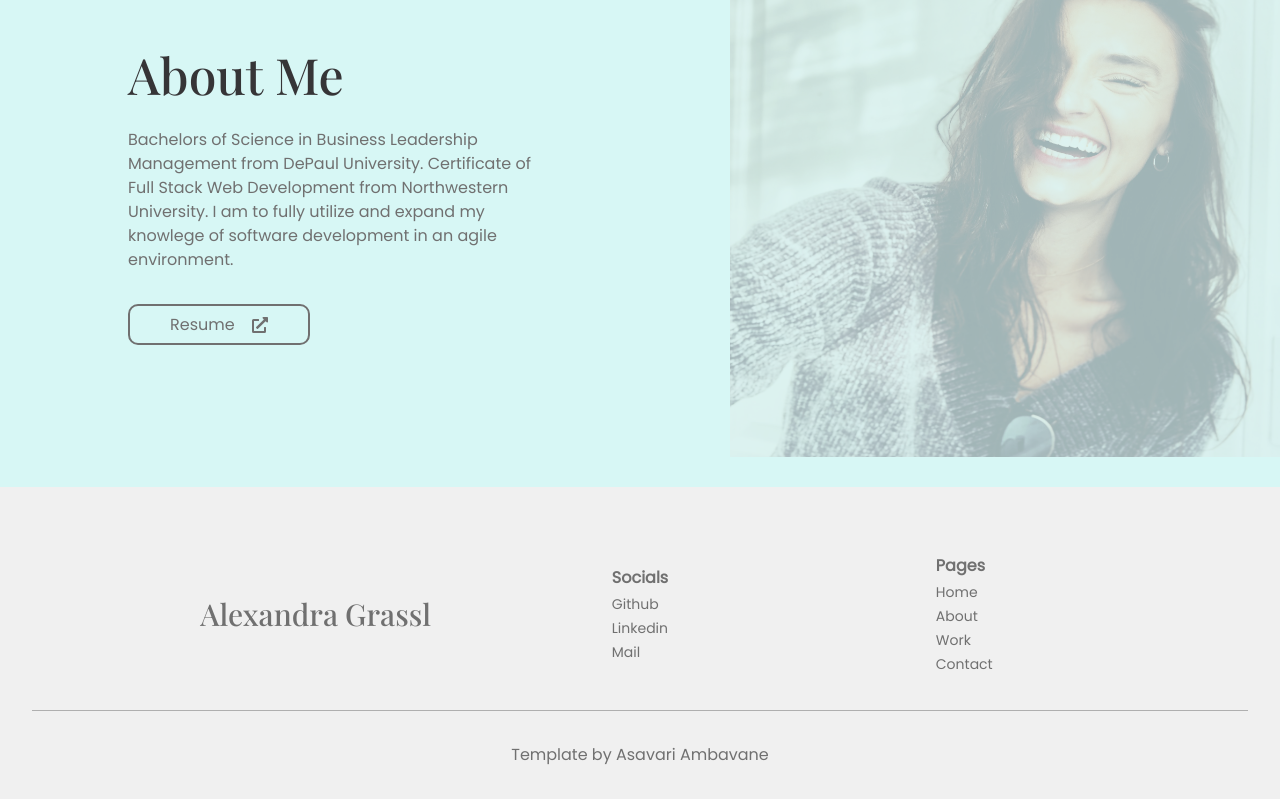
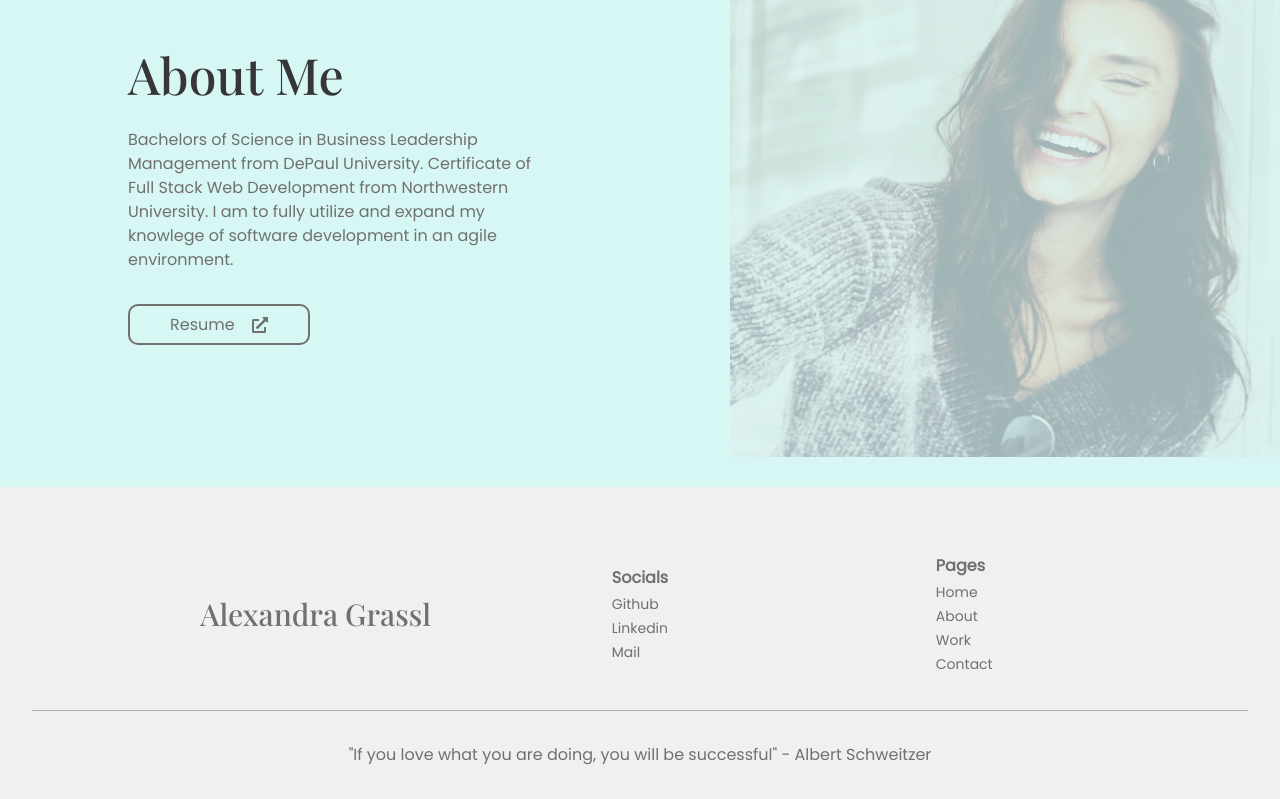
Before and after one commit to AGRASSL/AlexGrasslNextPortfolio, a Next.js app: page / in a window 1280 px wide. Shown: the part 3310-4109 px from the top of the page. Built offline with nearby package versions, Linux system fonts and the light colour scheme.

Commit message:
updated footer

```diff
--- a/Components/Footer.js
+++ b/Components/Footer.js
@@ -27,7 +27,7 @@ const Footer = ({ currentTheme }) => {
                 </ul>
             </div>
             <hr style={{ height: '1px', backgroundColor: currentTheme.subtext, border: 'none', opacity: '0.5' }}></hr>
-            <h2 className={styles.footercontent}>Template by Asavari Ambavane</h2>
+            <h2 className={styles.footercontent}>"If you love what you are doing, you will be successful" - Albert Schweitzer</h2>
         </div>
     )
 }
```
